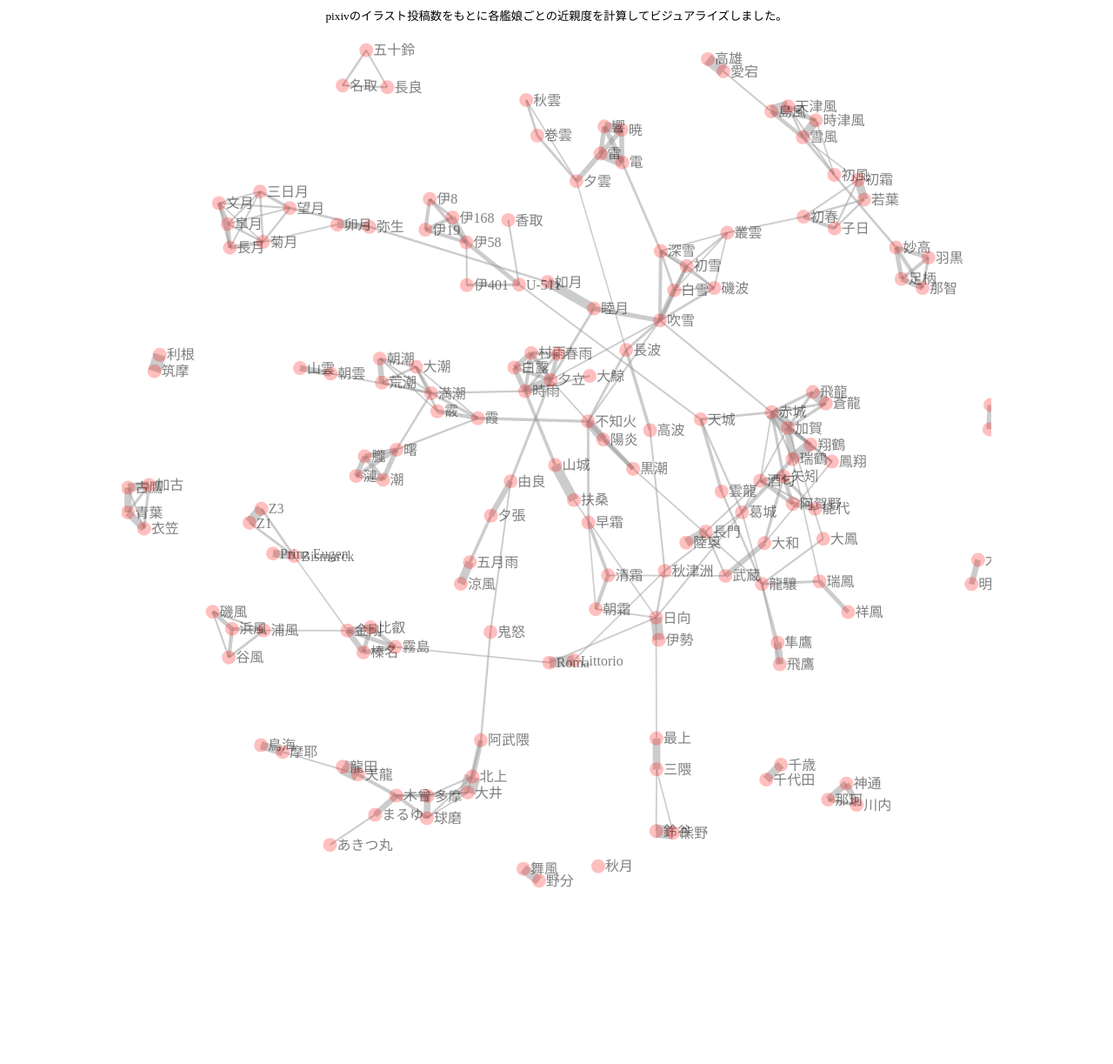
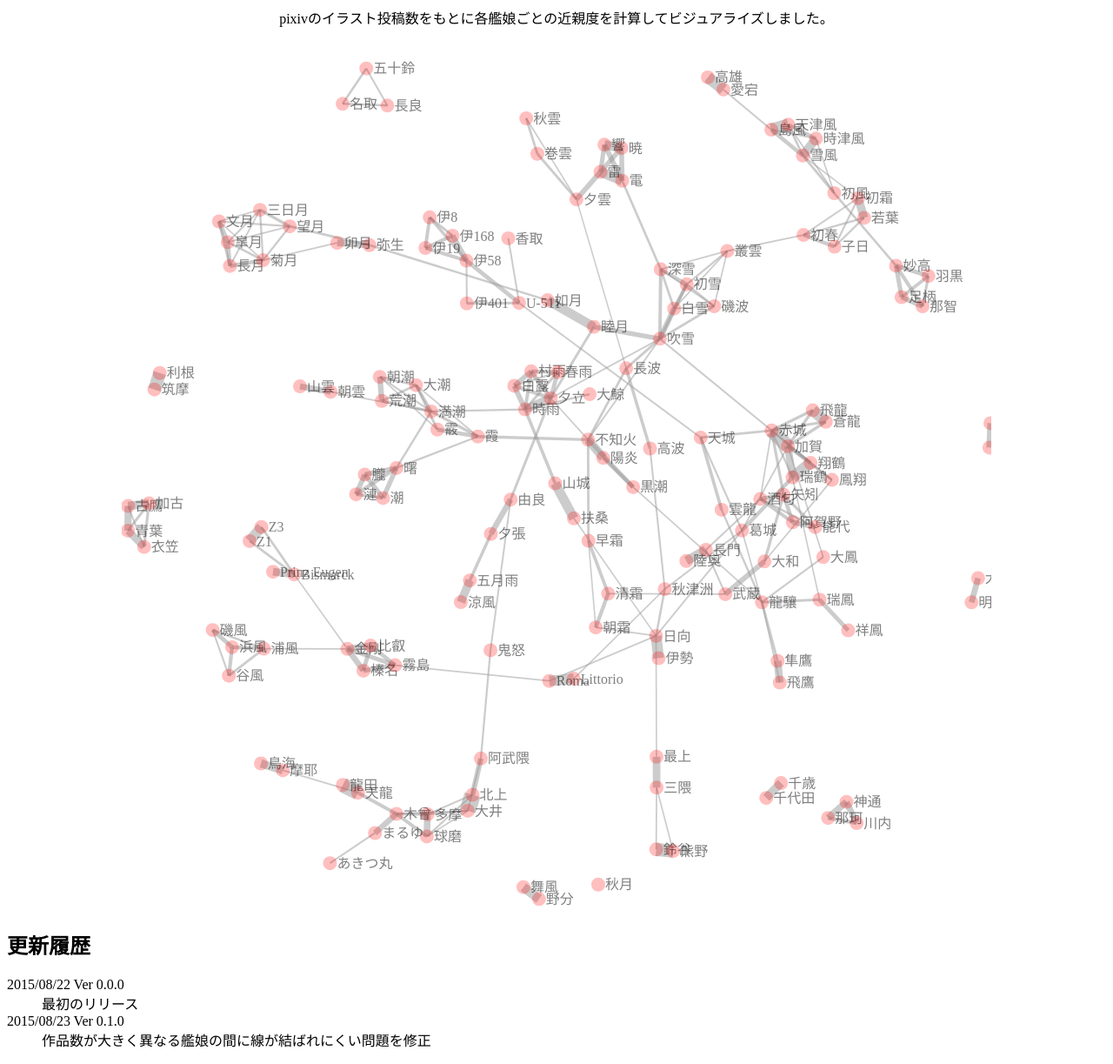
Before and after one commit to hakatashi/kammusu-map, a plain HTML site: page index.html in a window 1280 px wide. Shown: the part 81-1304 px from the top of the page at 87% size. Before the commit the page ends 1116 px from the top, so only its background shows below. Drawn offline with nearby package versions, Linux system fonts and the light colour scheme.

Commit message:
Prepare ver 0.1.0

```diff
--- a/index.css
+++ b/index.css
@@ -2,7 +2,7 @@ h1 {
   text-align: center;
 }
 
-small {
+p {
   display: block;
   text-align: center;
 }
--- a/index.html
+++ b/index.html
@@ -7,10 +7,17 @@
 		<link rel="stylesheet" href="index.css" charset="utf-8">
 	</head>
 	<body>
-		<h1>艦娘近親マップ</h1>
-		<small>pixivのイラスト投稿数をもとに各艦娘ごとの近親度を計算してビジュアライズしました。</small>
+		<h1>艦娘近親マップ <small>Ver 0.1.0</small></h1>
+		<p>pixivのイラスト投稿数をもとに各艦娘ごとの近親度を計算してビジュアライズしました。</p>
 		<div id="graph"></div>
 		<script src="https://code.jquery.com/jquery-1.11.3.min.js" charset="utf-8"></script>
 		<script src="index.js" charset="utf-8"></script>
+		<h2>更新履歴</h2>
+		<dl class="updates">
+			<dt>2015/08/22 Ver 0.0.0</dt>
+			<dd>最初のリリース</dd>
+			<dt>2015/08/23 Ver 0.1.0</dt>
+			<dd>作品数が大きく異なる艦娘の間に線が結ばれにくい問題を修正</dd>
+		</dl>
 	</body>
 </html>
```
